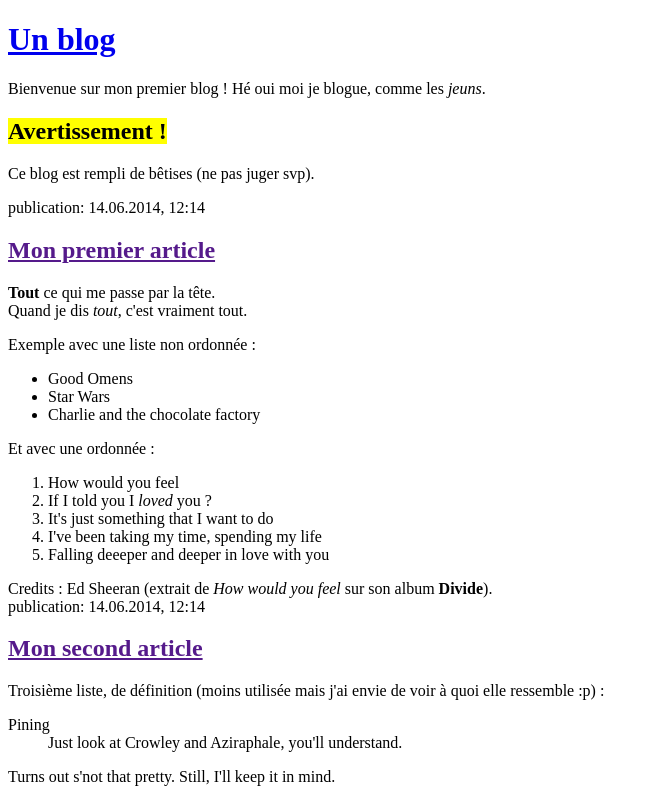
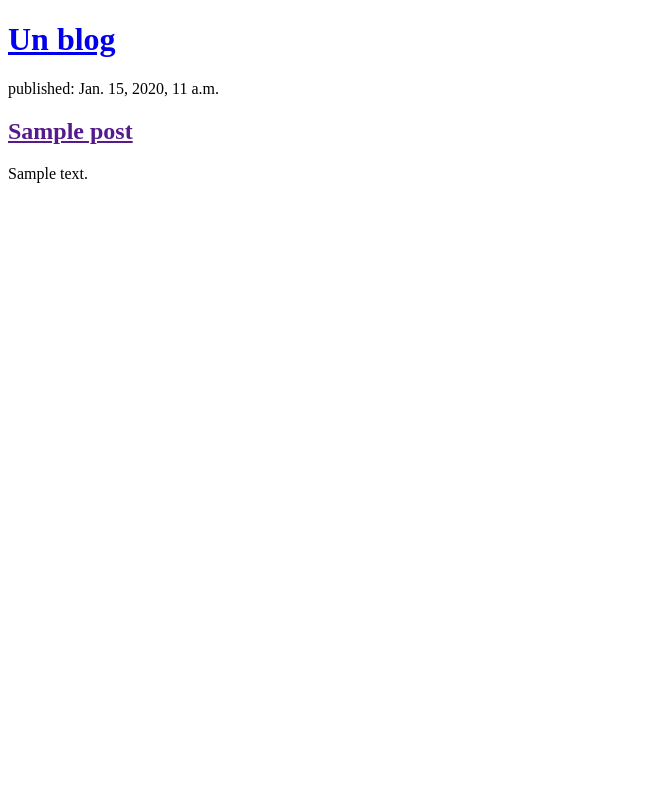
Before and after one commit to milenas27/mon-nouveau-blog, a Django app: page / in a window 1280 px wide. Shown: the whole page, without its empty margins (0-650 px from the left). Run offline with Django 3.2, Linux system fonts and the light colour scheme; tables that the repository leaves empty hold one stand-in row (values such as "Sample post").

Commit message:
Modif des templates pour afficher les posts de la base de données

```diff
--- a/blog/templates/blog/post_list.html
+++ b/blog/templates/blog/post_list.html
@@ -10,40 +10,26 @@
         <header>
             <h1><a href="/">Un blog</a></h1>
         </header>
-    	<p>Bienvenue sur mon premier blog ! Hé oui moi je blogue, comme les <em>jeuns</em>.</p>
+    	<!--<p>Bienvenue sur mon premier blog ! Hé oui moi je blogue, comme les <em>jeuns</em>.</p>
     	<h2><mark>Avertissement !</mark></h2>
-    	<p>Ce blog est rempli de bêtises (ne pas juger svp).</p>
-    	<article>
-            <time>publication: 14.06.2014, 12:14</time>
-            <h2><a href="">Mon premier article</a></h2>
-    		<p><strong>Tout</strong> ce qui me passe par la tête.<br/>Quand je dis <em>tout</em>, c'est vraiment tout.</p>
-    		<p>Exemple avec une liste non ordonnée :</p>
-    		<ul>
-	    		<li>Good Omens</li>
-	    		<li>Star Wars</li>
-	    		<li>Charlie and the chocolate factory</li>
-    		</ul>
-    		<p>Et avec une ordonnée :</p>
-    		<ol>
-    			<li>How would you feel</li>
-	    		<li>If I told you I <em>loved</em> you ?</li>
-	    		<li>It's just something that I want to do</li>
-	    		<li>I've been taking my time, spending my life</li>
-	    		<li>Falling deeeper and deeper in love with you</li>
-	    	</ol>
-    		Credits : Ed Sheeran (extrait de <em>How would you feel</em> sur son album <strong>Divide</strong>).
-        </article>
+    	<p>Ce blog est rempli de bêtises (ne pas juger svp).</p>-->
+    	{% for post in posts %}
+		    <article>
+		        <time>published: {{ post.published_date }}</time>
+		        <h2><a href="">{{ post.title }}</a></h2>
+		        <p>{{ post.text|linebreaksbr }}</p>
+		    </article>
+		{% endfor %}
 
-        <article>
+        <!--<article>
             <time>publication: 14.06.2014, 12:14</time>
             <h2><a href="">Mon second article</a></h2>
             <p>Troisième liste, de définition (moins utilisée mais j'ai envie de voir à quoi elle ressemble :p) :</p>
     	<dl>
     		<dt>Pining</dt><dd>Just look at Crowley and Aziraphale, you'll understand.</dd>
     	</dl>
-    	<!--<br/> pas bsesoin de revenir à la ligne après la fin d'une liste !, comme en LaTeX héhé-->
     	Turns out s'not that pretty. Still, I'll keep it in mind.
-        </article>
+        </article>-->
 
 
     </body>
--- a/blog/views.py
+++ b/blog/views.py
@@ -1,4 +1,7 @@
 from django.shortcuts import render
+from django.utils import timezone
+from .models import Post
 
 def post_list(request):
-	return render(request, 'blog/post_list.html', {})
+    posts = Post.objects.filter(published_date__lte=timezone.now()).order_by('published_date')
+    return render(request, 'blog/post_list.html', {'posts': posts})
```
